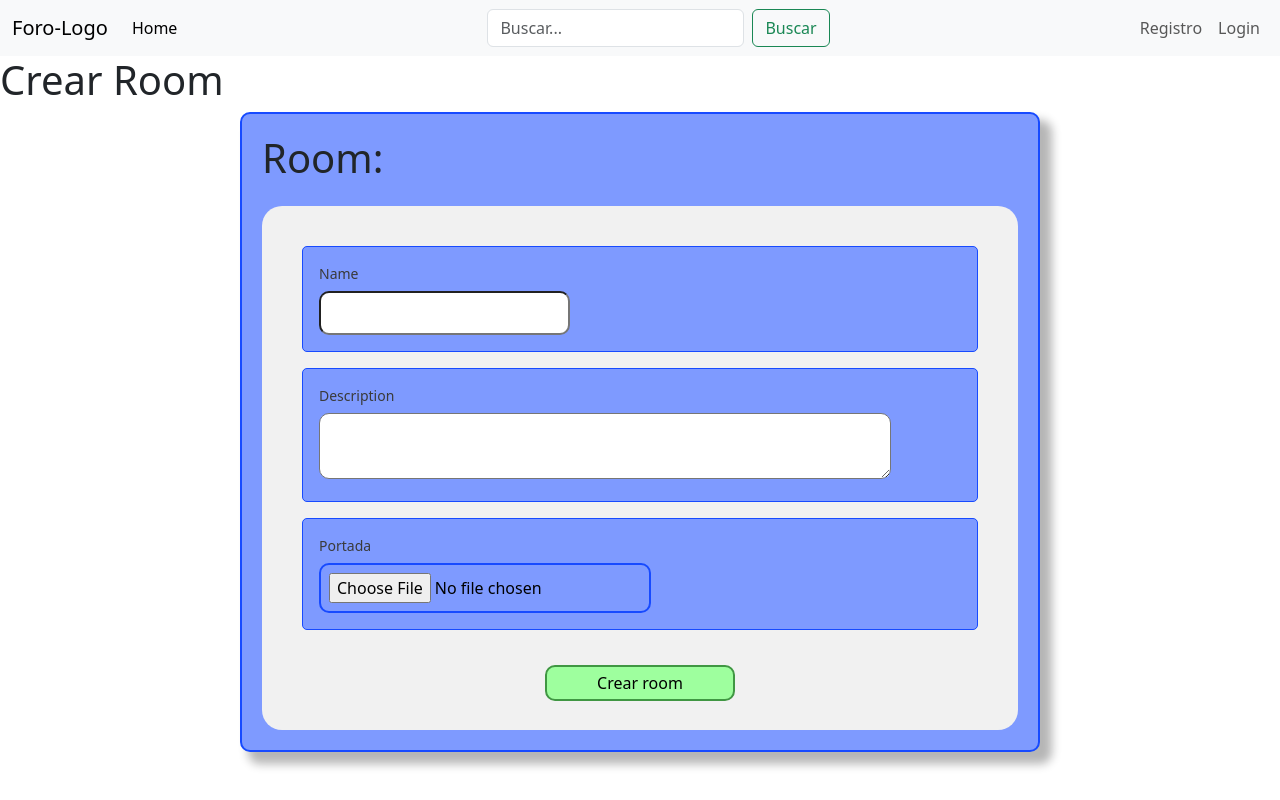
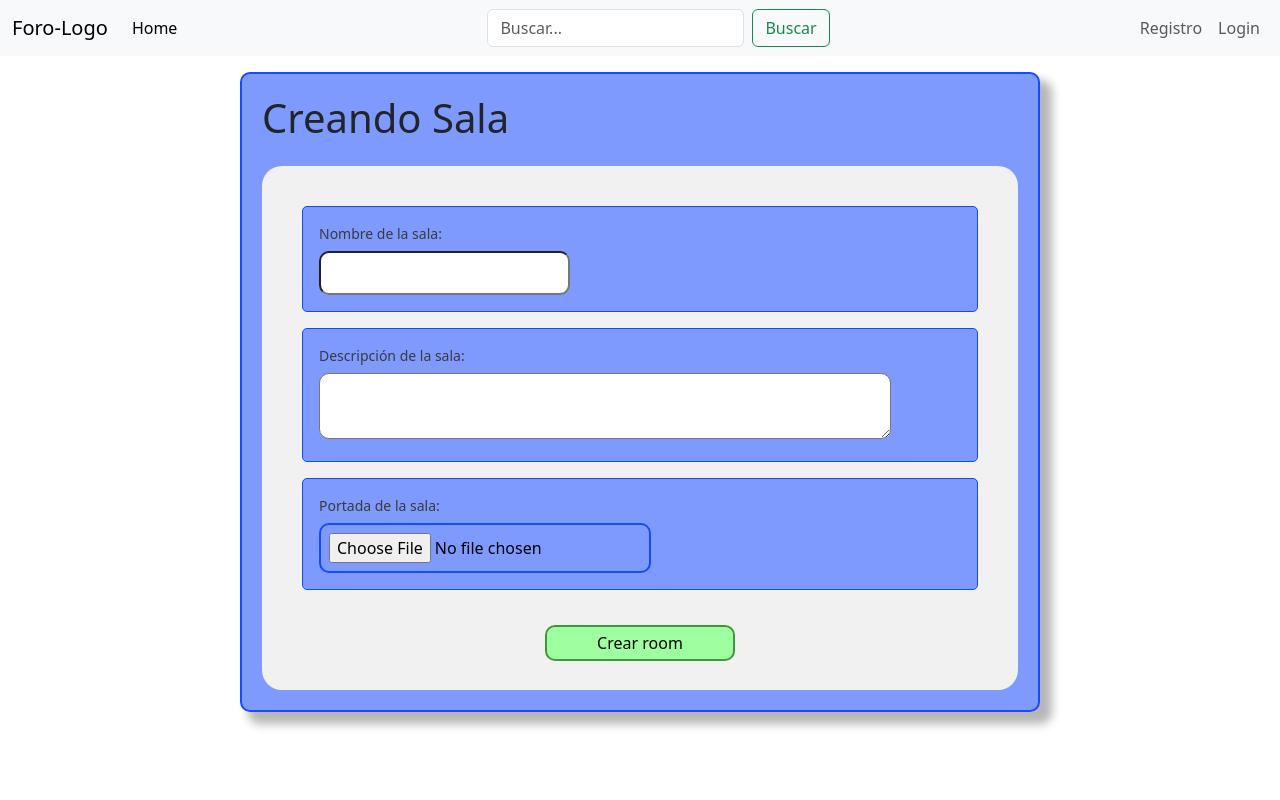
Before and after one commit to Leonel0805/ChatWave, a Django app: page /app/room_chat/create/ in a window 1280 px wide. Run offline with Django 4.2, Linux system fonts and the light colour scheme.

Commit message:
update labels forms

```diff
--- a/djangoforo/apps/rooms/forms.py
+++ b/djangoforo/apps/rooms/forms.py
@@ -5,6 +5,12 @@ class RoomForm(forms.ModelForm):
     class Meta:
         model = Room
         fields = ['name', 'description', 'image']
+
+        labels = {
+            'name': 'Nombre de la sala:',
+            'description': 'Descripción de la sala:',
+            'image': 'Portada de la sala:',
+        }
         widgets = {
             'description': forms.Textarea(attrs={'rows': 2, 'cols':60}),
         }
--- /dev/null
+++ b/djangoforo/static/style/rooms/room-chat-create.css
@@ -0,0 +1,5 @@
+@import '../rooms/room-chat-edit.css';
+
+.room-create-title{
+    margin-left: 32px;
+}
--- a/djangoforo/static/style/rooms/room-chat-edit.css
+++ b/djangoforo/static/style/rooms/room-chat-edit.css
@@ -7,6 +7,7 @@
 .container-edit-perfil-datos{
     background-color: #7E9AFF;
     border-color: #174AFF;
+    margin-top: 16px;
 }
 
 .container-content-info{
--- a/djangoforo/static/style/users/edit-perfil.css
+++ b/djangoforo/static/style/users/edit-perfil.css
@@ -1,6 +1,7 @@
 @import '../users/perfil.css';
 
 .container-edit-perfil-datos{
+    margin-top: 16px;
     width: 800px;
     height: auto;
     margin: 0 auto;
--- a/djangoforo/templates/rooms/room_create.html
+++ b/djangoforo/templates/rooms/room_create.html
@@ -2,7 +2,7 @@
 
 {% load static %}
 {% block css %}
-<link rel="stylesheet" href="{% static 'style/rooms/room-chat-edit.css' %}">
+<link rel="stylesheet" href="{% static 'style/rooms/room-chat-create.css' %}">
 
 {% endblock %}
 
@@ -11,14 +11,11 @@
 {% block content %}
 
 
-    <h1>Crear Room</h1>
-
-
     <div class="container-edit-perfil-datos">
 
         <div class="container-perfil-datos-titulo">
             <h1>
-                Room:
+                Creando Sala
             </h1>
         </div>
 
```
Also changed, not shown: djangoforo/apps/users/forms.py (+8 -0 lines).
